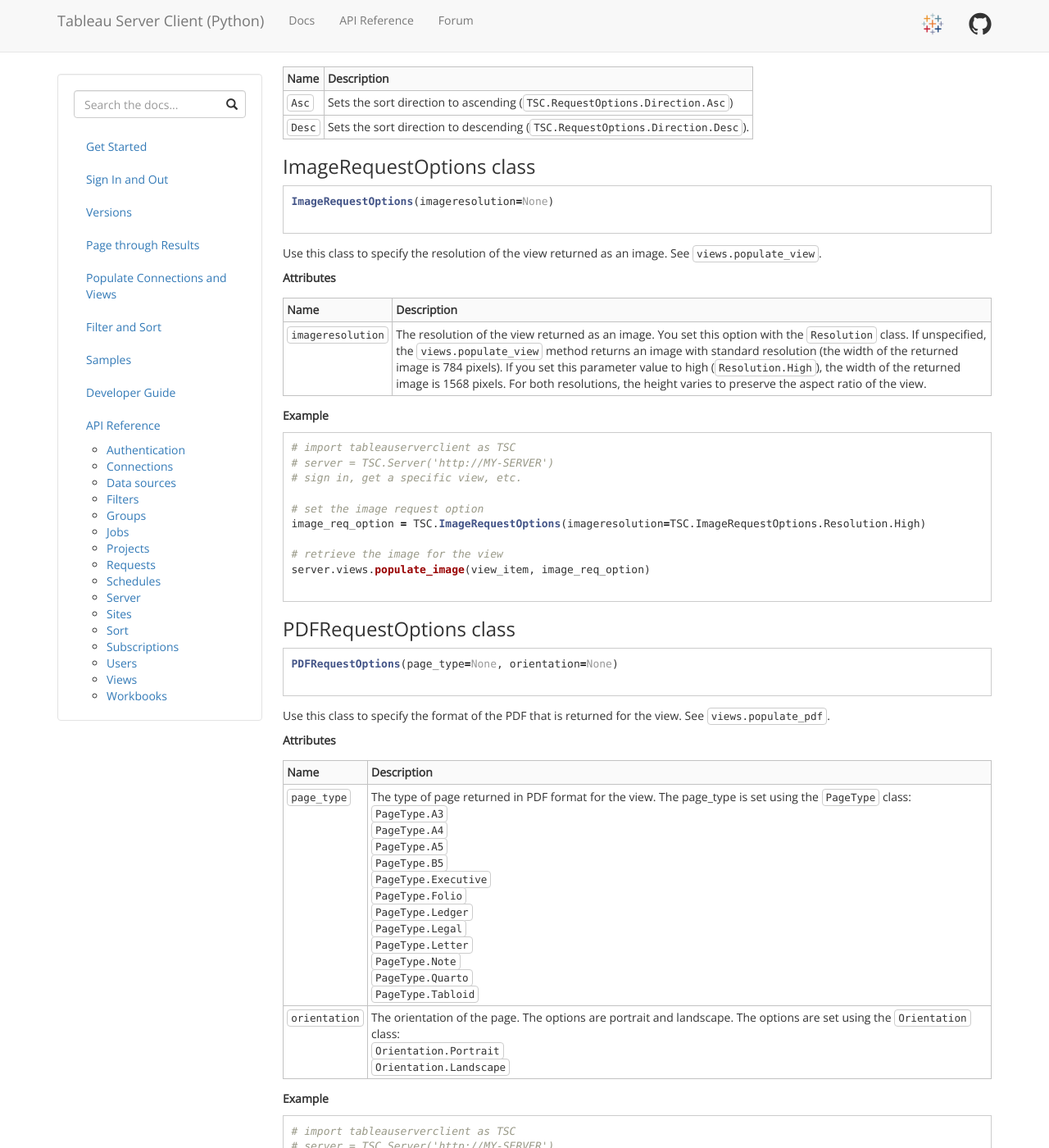
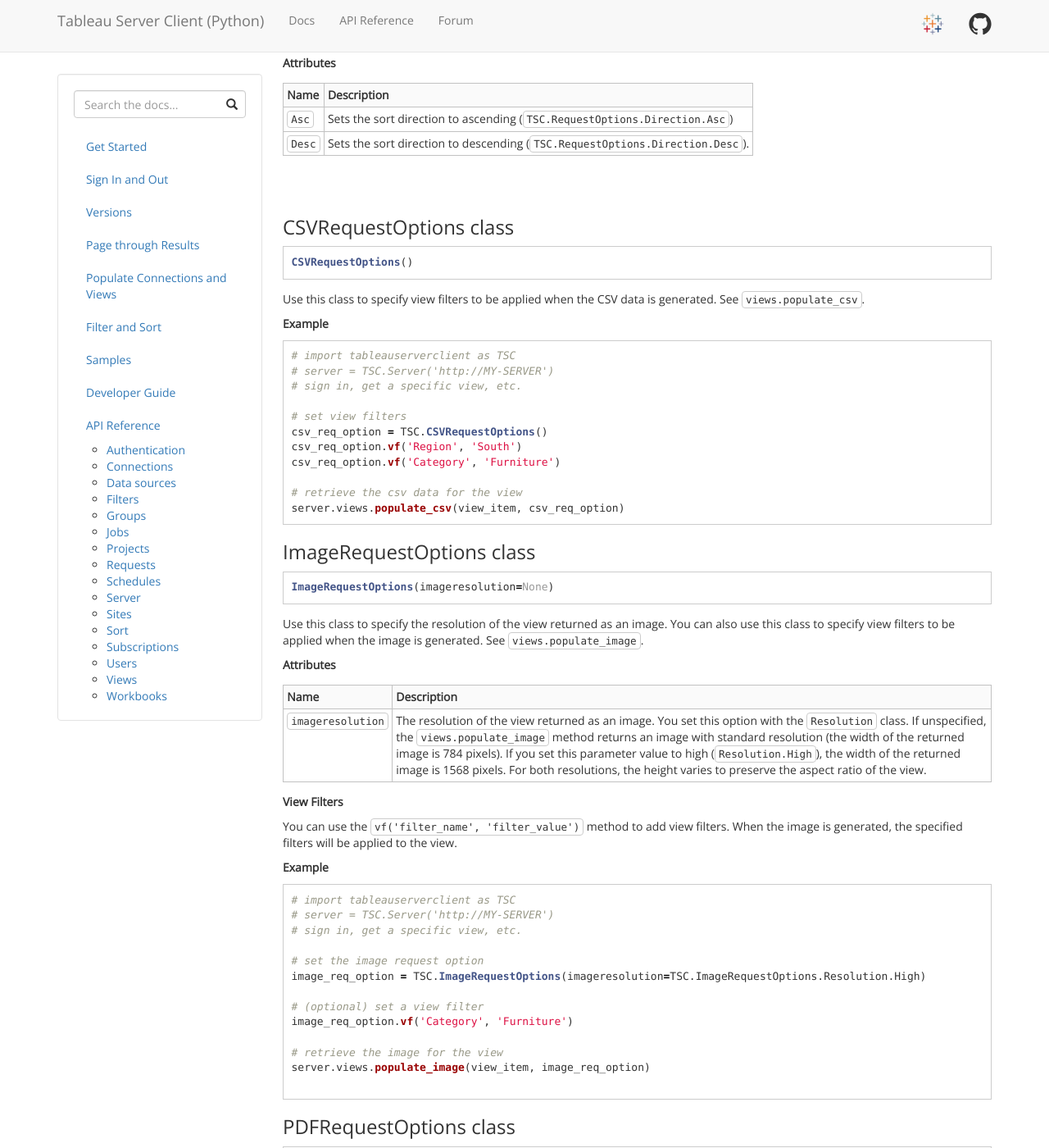
Before and after one commit to tableau/server-client-python, a Jekyll site: the page built from docs/api-ref.md, in a window 1280 px wide and 1400 px high, scrolled down 28135 px. Shown: the whole window at 82% size. Built offline with Jekyll 4.4.1, drawn with Linux system fonts in a browser that asks for light colours; some of the changed text lies outside the part shown.

Commit message:
added info about view filters

````diff
--- a/docs/api-ref.md
+++ b/docs/api-ref.md
@@ -1540,23 +1540,15 @@
 `Asc` | Sets the sort direction to ascending (`TSC.RequestOptions.Direction.Asc`)
 `Desc`  |  Sets the sort direction to descending (`TSC.RequestOptions.Direction.Desc`).
 
-
-
-### ImageRequestOptions class
-
-```py
-ImageRequestOptions(imageresolution=None)
-
-```
-Use this class to specify the resolution of the view returned as an image. See `views.populate_view`.
-
-**Attributes**
-
-Name  |  Description
-:--- | :---
-`imageresolution` | The resolution of the view returned as an image. You set this option with the `Resolution` class. If unspecified, the `views.populate_view` method returns an image with standard resolution (the width of the returned image is 784 pixels). If you set this parameter value to high (`Resolution.High`), the width of the returned image is 1568 pixels. For both resolutions, the height varies to preserve the aspect ratio of the view.
-
-
+<br>
+<br>
+
+### CSVRequestOptions class
+
+```py
+CSVRequestOptions()
+```
+Use this class to specify view filters to be applied when the CSV data is generated. See `views.populate_csv`.
 
 **Example**
 
@@ -1565,29 +1557,31 @@
 # server = TSC.Server('http://MY-SERVER')
 # sign in, get a specific view, etc.
 
-# set the image request option
-image_req_option = TSC.ImageRequestOptions(imageresolution=TSC.ImageRequestOptions.Resolution.High)
-
-# retrieve the image for the view
-server.views.populate_image(view_item, image_req_option)
-
-```
-
-### PDFRequestOptions class
-
-```py
-PDFRequestOptions(page_type=None, orientation=None)
-
-```
-Use this class to specify the format of the PDF that is returned for the view. See `views.populate_pdf`.
+# set view filters
+csv_req_option = TSC.CSVRequestOptions()
+csv_req_option.vf('Region', 'South')
+csv_req_option.vf('Category', 'Furniture')
+
+# retrieve the csv data for the view
+server.views.populate_csv(view_item, csv_req_option)
+```
+
+### ImageRequestOptions class
+
+```py
+ImageRequestOptions(imageresolution=None)
+```
+Use this class to specify the resolution of the view returned as an image. You can also use this class to specify view filters to be applied when the image is generated. See `views.populate_image`.
 
 **Attributes**
 
 Name  |  Description
 :--- | :---
-`page_type` | The type of page returned in PDF format for the view. The page_type is set using the `PageType` class: <br> `PageType.A3`<br> `PageType.A4`<br> `PageType.A5`<br> `PageType.B5`<br> `PageType.Executive`<br> `PageType.Folio`<br>  `PageType.Ledger`<br> `PageType.Legal`<br> `PageType.Letter`<br> `PageType.Note`<br> `PageType.Quarto`<br> `PageType.Tabloid`
-`orientation` | The orientation of the page. The options are portrait and landscape. The options are set using the `Orientation` class: <br>`Orientation.Portrait`<br> `Orientation.Landscape`
-
+`imageresolution` | The resolution of the view returned as an image. You set this option with the `Resolution` class. If unspecified, the `views.populate_image` method returns an image with standard resolution (the width of the returned image is 784 pixels). If you set this parameter value to high (`Resolution.High`), the width of the returned image is 1568 pixels. For both resolutions, the height varies to preserve the aspect ratio of the view.
+
+**View Filters**
+
+You can use the `vf('filter_name', 'filter_value')` method to add view filters. When the image is generated, the specified filters will be applied to the view.
 
 **Example**
 
@@ -1596,8 +1590,46 @@
 # server = TSC.Server('http://MY-SERVER')
 # sign in, get a specific view, etc.
 
+# set the image request option
+image_req_option = TSC.ImageRequestOptions(imageresolution=TSC.ImageRequestOptions.Resolution.High)
+
+# (optional) set a view filter
+image_req_option.vf('Category', 'Furniture')
+
+# retrieve the image for the view
+server.views.populate_image(view_item, image_req_option)
+
+```
+
+### PDFRequestOptions class
+
+```py
+PDFRequestOptions(page_type=None, orientation=None)
+```
+Use this class to specify the format of the PDF that is returned for the view. See `views.populate_pdf`.
+
+**Attributes**
+
+Name  |  Description
+:--- | :---
+`page_type` | The type of page returned in PDF format for the view. The page_type is set using the `PageType` class: <br> `PageType.A3`<br> `PageType.A4`<br> `PageType.A5`<br> `PageType.B5`<br> `PageType.Executive`<br> `PageType.Folio`<br>  `PageType.Ledger`<br> `PageType.Legal`<br> `PageType.Letter`<br> `PageType.Note`<br> `PageType.Quarto`<br> `PageType.Tabloid`
+`orientation` | The orientation of the page. The options are portrait and landscape. The options are set using the `Orientation` class: <br>`Orientation.Portrait`<br> `Orientation.Landscape`
+
+**View Filters**
+You can use the `vf('filter_name', 'filter_value')` method to add view filters. When the PDF is generated, the specified filters will be applied to the view.
+
+**Example**
+
+```py
+# import tableauserverclient as TSC
+# server = TSC.Server('http://MY-SERVER')
+# sign in, get a specific view, etc.
+
 # set the PDF request options
 pdf_req_option = TSC.PDFRequestOptions(page_type=TSC.PDFRequestOptions.PageType.A4, orientation=TSC.PDFRequestOptions.Orientation.Landscape)
+
+# (optional) set a view filter
+pdf_req_option.vf('Region', 'West')
 
 # retrieve the PDF for a view
 server.views.populate_pdf(view_item, pdf_req_option)
@@ -3138,11 +3170,20 @@
 `View item missing ID or workbook ID` |  Raises an error if the ID of the view or workbook is missing.
 
 
-
 **Returns**
 
 None. The preview image is added to `view_item` and can be accessed by its `preview_image` field.
 
+**Example**
+```py
+# Sign in, get view, etc.
+
+# Populate and save the preview image as 'view_preview_image.png'
+server.views.populate_preview_image(view_item)
+with open('./view_preview_image.png', 'wb') as f:
+	f.write(view_item.preview_image)
+```
+
 See [ViewItem class](#viewitem-class)
 
 <br>
@@ -3169,7 +3210,7 @@
 Name | description
 :--- | :---
 `view_item` | Specifies the view to populate.
-`req_options` | (Optional) You can pass in a request object to specify a high resolution image. By default, the image will be in low resolution. See [ImageRequestOptions class](#imagerequestoptions-class) for more details.
+`req_options` | (Optional) You can pass in a request object to specify a high resolution image. By default, the image will be in low resolution. You can also specify view filters to be applied when the image is generated. See [ImageRequestOptions class](#imagerequestoptions-class) for more details.
 
 **Exceptions**
 
@@ -3181,6 +3222,16 @@
 
 None. The image is added to the `view_item` and can be accessed by its `image` field.
 
+**Example**
+```py
+# Sign in, get view, etc.
+
+# Populate and save the view image as 'view_image.png'
+server.views.populate_image(view_item)
+with open('./view_image.png', 'wb') as f:
+	f.write(view_item.image)
+```
+
 See [ViewItem class](#viewitem-class)
 
 <br>
@@ -3206,6 +3257,7 @@
 Name | description
 :--- | :---
 `view_item` | Specifies the view to populate.
+`req_options` | (Optional) You can pass in a request object to specify view filters to be applied when the CSV data is generated. See [CSVRequestOptions class](#csvrequestoptions-class) for more details.
 
 **Exceptions**
 
@@ -3217,6 +3269,17 @@
 
 None. The CSV data is added to the `view_item` and can be accessed by its `csv` field.
 
+**Example**
+```py
+# Sign in, get view, etc.
+
+# Populate and save the CSV data as 'view_csv.csv'
+server.views.populate_csv(view_item)
+with open('./view_csv.csv', 'wb') as f:
+	# Perform byte join on the CSV data
+	f.write(b''.join(view_item.csv))
+```
+
 See [ViewItem class](#viewitem-class)
 
 <br>
@@ -3242,7 +3305,7 @@
 Name | description
 :--- | :---
 `view_item` | Specifies the view to populate.
-`req_options` | (Optional) You can pass in a request object to specify the page type and orientation of the PDF content. If not specified, PDF content will have default page type and orientation. See [PDFRequestOptions class](#pdfrequestoptions-class) for more details.
+`req_options` | (Optional) You can pass in a request object to specify the page type and orientation of the PDF content. If not specified, PDF content will have default page type and orientation. You can also specify view filters to be applied when the PDF is generated. See [PDFRequestOptions class](#pdfrequestoptions-class) for more details.
 
 **Exceptions**
 
@@ -3253,6 +3316,16 @@
 **Returns**
 
 None. The PDF content is added to the `view_item` and can be accessed by its `pdf` field.
+
+**Example**
+```py
+# Sign in, get view, etc.
+
+# Populate and save the view pdf as 'view_pdf.pdf'
+server.views.populate_pdf(view_item)
+with open('./view_pdf.pdf', 'wb') as f:
+	f.write(view_item.pdf)
+```
 
 See [ViewItem class](#viewitem-class)
 
````
